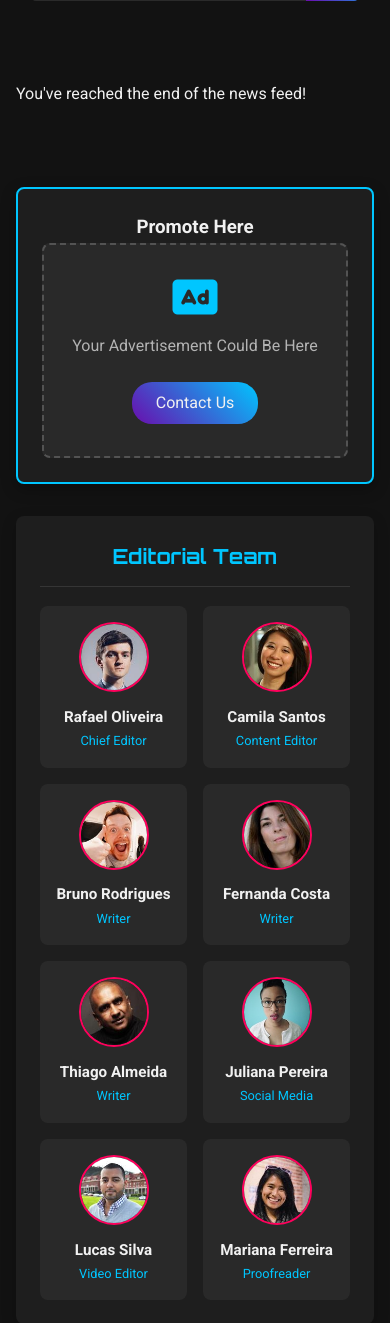
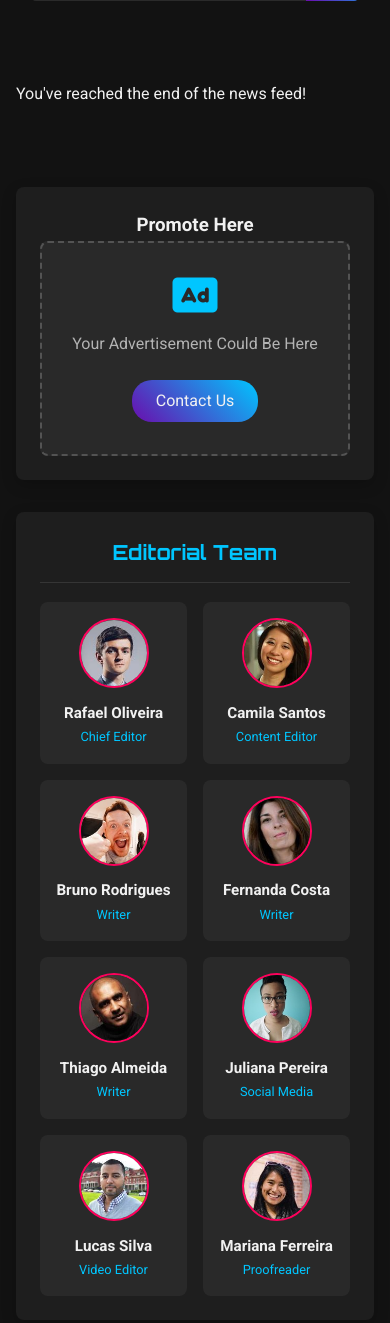
Before and after one commit to solariscodes/StormGamer, a Flask app: page / in a window 390 px wide. Shown: the part 404-1727 px from the top of the page. Run offline with Flask 2, Linux system fonts and the light colour scheme; data that the repository does not hold is empty.

Commit message:
Update style.css with latest local changes

```diff
--- a/static/css/style.css
+++ b/static/css/style.css
@@ -120,18 +120,6 @@ main {
 @media (max-width: 1000px) {
     .main-content {
         grid-template-columns: 1fr 300px;
-    }
-}
-
-@media (max-width: 768px) {
-    .main-content {
-        grid-template-columns: 1fr;
-    }
-
-    .homepage-sidebar {
-        display: block;
-        width: 100%;
-        margin-top: 2rem;
     }
 }
 
@@ -363,9 +351,6 @@ footer p {
 /* Homepage Sidebar Styles */
 .homepage-sidebar {
     align-self: start;
-    display: block !important;
-    position: sticky;
-    top: 100px;
 }
 
 /* Ad Space Styles */
@@ -373,12 +358,9 @@ footer p {
     background-color: var(--card-bg);
     border-radius: 8px;
     padding: 1.5rem;
-    box-shadow: 0 5px 15px rgba(0, 0, 0, 0.3);
+    box-shadow: 0 5px 15px rgba(0, 0, 0, 0.2);
     margin-bottom: 2rem;
     text-align: center;
-    border: 2px solid var(--secondary-color);
-    position: relative;
-    z-index: 10;
 }
 
 .ad-placeholder {
```
